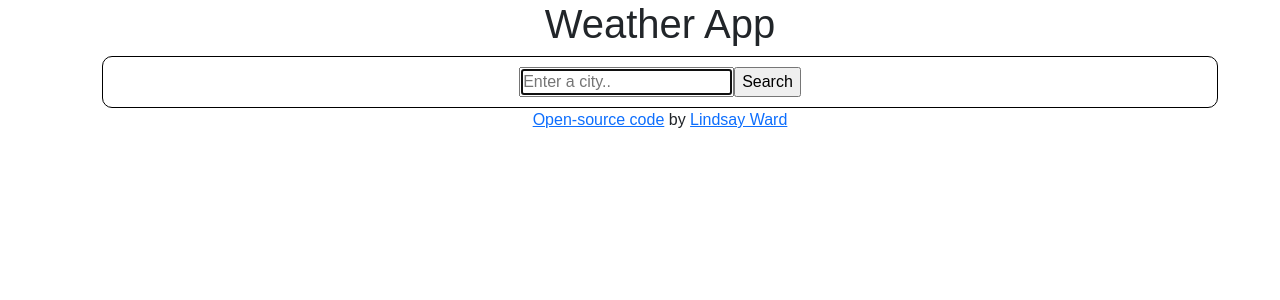
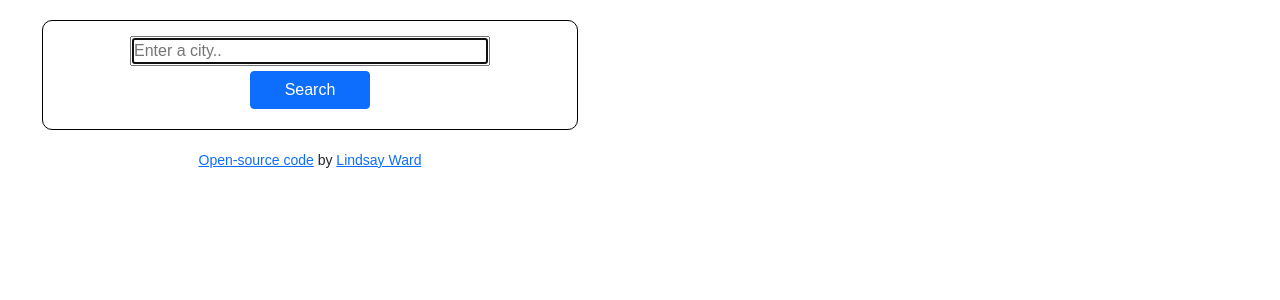
Before and after one commit to lindsaymward/weather-react, a React (Create React App) app: page / in a window 1280 px wide. Shown: the top 300 px of the page. Built offline with nearby package versions, Linux system fonts and the light colour scheme.

Commit message:
Add styling to fonts and form, spacing for app

```diff
--- a/src/App.js
+++ b/src/App.js
@@ -6,7 +6,6 @@ export default function App() {
   return (
     <div className="App">
       <div className="container">
-        <h1>Weather App</h1>
         <Weather />
         <footer>
           <p>
--- a/src/Search.js
+++ b/src/Search.js
@@ -31,7 +31,7 @@ export default function Search() {
   }
 
   const searchForm = (
-    <div className="Search">
+    <div className="Search row">
       <form onSubmit={handleSubmit}>
         <input
           type="search"
@@ -39,8 +39,13 @@ export default function Search() {
           autoFocus
           value={cityInput}
           onChange={updateCityInput}
+          className="col-sm-9"
         />
-        <input type="submit" value="Search" />
+        <input
+          type="submit"
+          value="Search"
+          className="btn btn-primary col-sm-3"
+        />
       </form>
     </div>
   );
@@ -52,12 +57,17 @@ export default function Search() {
         {searchForm}
         <ul>
           <li>
-            <h2>{city}</h2>
+            <h1>{city}</h1>
           </li>
-          <li>Temperature: {temp}°C</li>
-          <li className="capitalize">Description: {desc}</li>
-          <li>Humidity: {humidity}%</li>
-          <li>Wind: {wind}km/h</li>
+          <li>
+            <span className="temp">{temp}</span>
+            <span className="unit">°C</span>
+          </li>
+          <span className="conditions">
+            <li>Humidity: {humidity}%</li>
+            <li>Wind: {wind}km/h</li>
+            <li className="capitalize">{desc}</li>
+          </span>
           <li>
             <img src={iconUrl} alt="Weather icon" />
           </li>
--- a/src/Weather.css
+++ b/src/Weather.css
@@ -1,7 +1,19 @@
 .Weather {
   border: 1px solid black;
   border-radius: 10px;
-  padding: 10px;
+  margin: 20px;
+}
+
+.Weather .row {
+  margin: 15px;
+}
+
+.Weather .btn {
+  margin: 5px;
+}
+.Weather h1 {
+  font-size: 32px;
+  font-weight: 600;
 }
 
 .Weather ul {
@@ -15,6 +27,22 @@
   line-height: 1.75;
 }
 
+.Weather .temp {
+  font-size: 36px;
+  font-weight: 500;
+}
+
+.Weather .unit {
+  position: relative;
+  top: -13px;
+}
+
+.Weather ul .conditions {
+  font-size: 16px;
+  font-style: italic;
+  font-weight: 300;
+}
+
 .Weather .capitalize {
   text-transform: capitalize;
 }
--- a/src/styles.css
+++ b/src/styles.css
@@ -1,5 +1,12 @@
 .App {
   font-family: sans-serif;
-  margin-left: 40px;
+  margin: 10px;
   text-align: center;
+  height: 0 auto;
+  max-width: 600px;
 }
+
+.App footer {
+  font-size: 14px;
+  font-weight: 200;
+}
```
